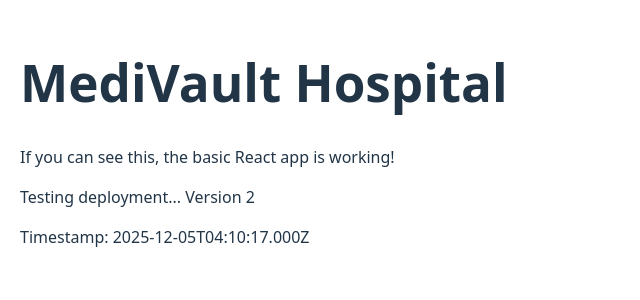
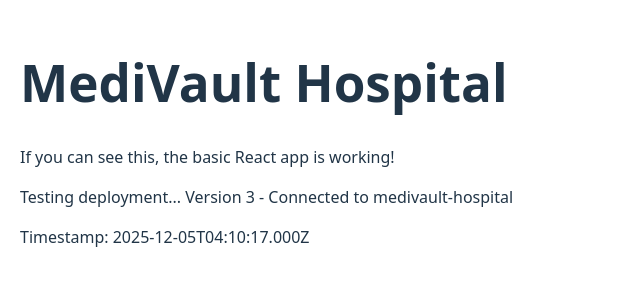
Before and after one commit to kebinmirabel/medivault-hospital, a React (Vite) app: page / in a window 1280 px wide. Shown: the top 300 px of the page, without its empty margins (0-640 px from the left). Built offline with nearby package versions, Linux system fonts and the light colour scheme.

Commit message:
Test deployment after reconnecting Git integration

```diff
--- a/src/App.jsx
+++ b/src/App.jsx
@@ -5,7 +5,7 @@ function App() {
     <div style={{ padding: '20px' }}>
       <h1>MediVault Hospital</h1>
       <p>If you can see this, the basic React app is working!</p>
-      <p>Testing deployment... Version 2</p>
+      <p>Testing deployment... Version 3 - Connected to medivault-hospital</p>
       <p>Timestamp: {new Date().toISOString()}</p>
     </div>
   );
```
